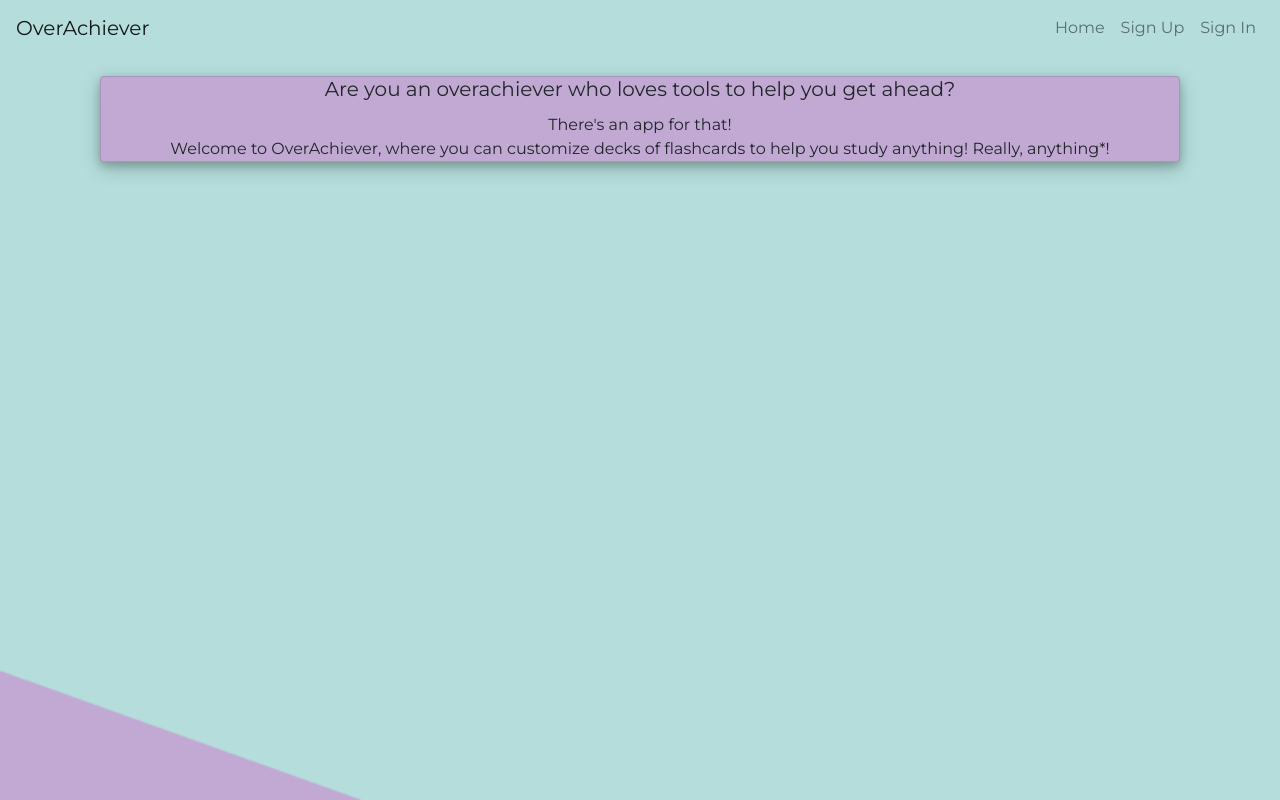
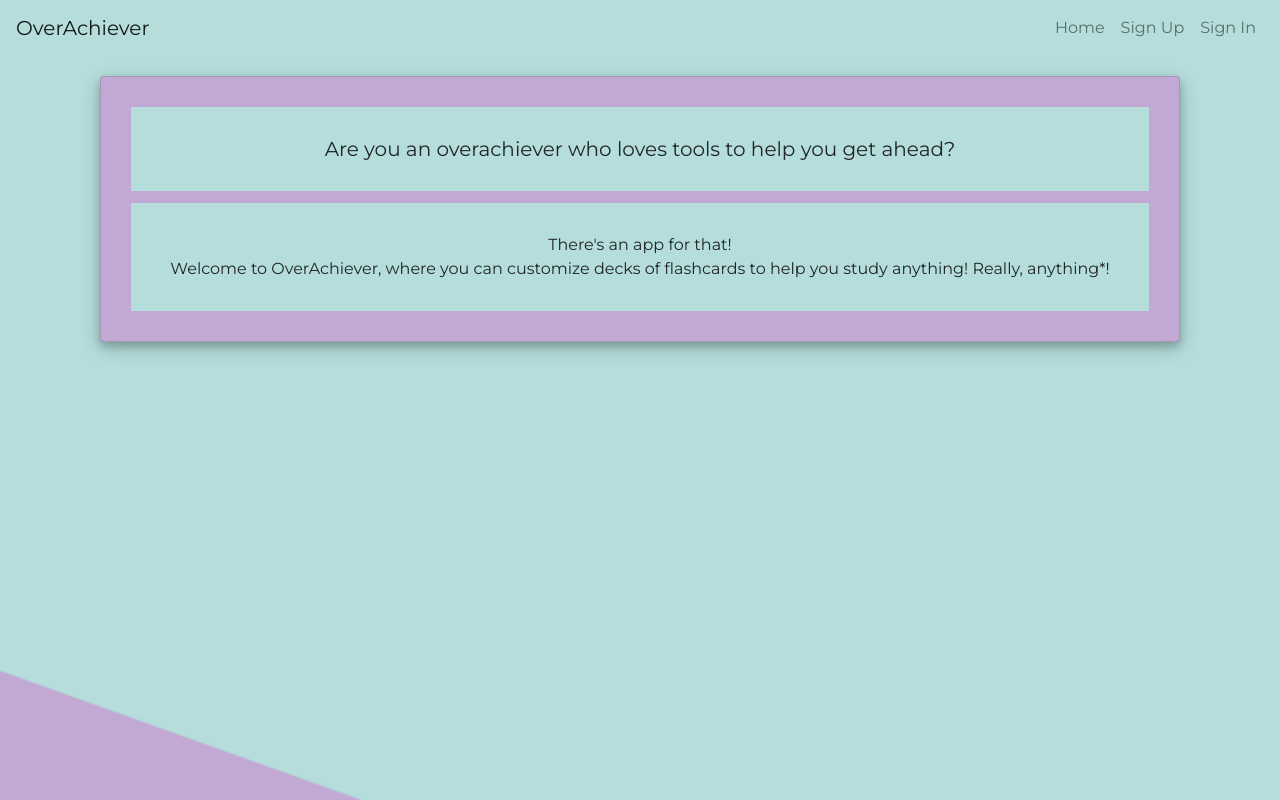
Before and after one commit to rubysattar/overachiever, a React app: page /#/ in a window 1280 px wide. Built offline with nearby package versions, Linux system fonts and the light colour scheme.

Commit message:
home view styles and screenshots

```diff
--- a/src/components/Home/Home.js
+++ b/src/components/Home/Home.js
@@ -25,8 +25,8 @@ function HomeView () {
       <div className='row'>
         <div className='col-sm-12'>
           <Card className='home-page'>
-            <Card.Title>Are you an overachiever who loves tools to help you get ahead?</Card.Title>
-            <Card.Text>There&apos;s an app for that!<br></br> Welcome to OverAchiever, where you can customize decks of flashcards to help you study anything! Really, anything*!</Card.Text>
+            <Card.Title className='home-page-title'>Are you an overachiever who loves tools to help you get ahead?</Card.Title>
+            <Card.Text className='home-page-text'>There&apos;s an app for that!<br></br> Welcome to OverAchiever, where you can customize decks of flashcards to help you study anything! Really, anything*!</Card.Text>
             {/* <img src='../../images/deckhome.jpg' alt=''/> */}
             {/* <Card.Footer>*The topics of your decks CAN be about whatever you choose... until we place limits on deck topics.</Card.Footer> */}
           </Card>
--- a/src/index.scss
+++ b/src/index.scss
@@ -68,9 +68,15 @@ body {
   background-color: #C1A9D4;
   text-align: center;
   margin: 0 auto;
+  padding: 30px;
   box-shadow: 0 4px 8px 0 rgba(0, 0, 0, 0.2), 0 6px 20px 0 rgba(0, 0, 0, 0.19);
 }
 
 .home-page-container {
     margin: 20px auto;
 }
+
+.home-page-text, .home-page-title {
+  background-color: #B4DDDB;
+  padding: 30px;
+}
```
Also changed, not shown: 1 other file (tests, documents, lock files or other folders).
